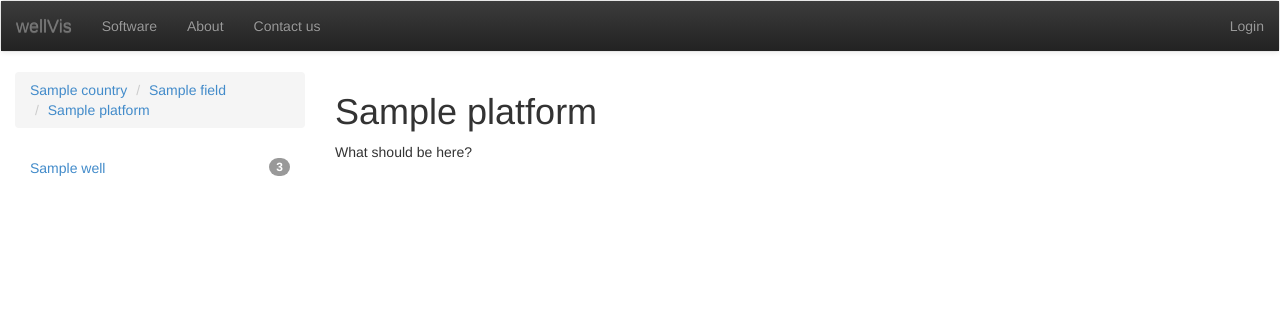
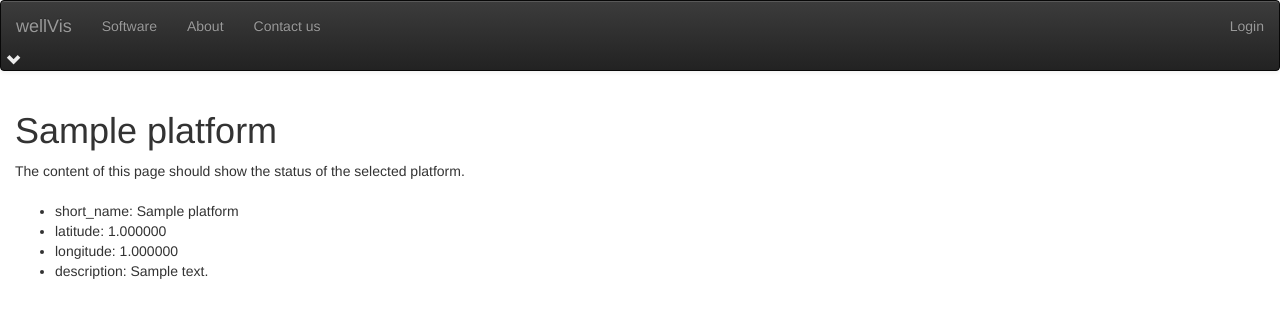
Before and after one commit to tomfa/ww, a Django app: page /platform/1 in a window 1280 px wide. Shown: the top 318 px of the page. Run offline with Django 3.2, Linux system fonts and the light colour scheme; tables that the repository leaves empty hold one stand-in row (values such as "Sample post"); some libraries are stand-ins or nearby versions.

Commit message:
cleaning up

```diff
--- /dev/null
+++ b/wellvis/static/js/jquery-cookie.js
@@ -0,0 +1,90 @@
+/*!
+ * jQuery Cookie Plugin v1.3.1
+ * https://github.com/carhartl/jquery-cookie
+ *
+ * Copyright 2013 Klaus Hartl
+ * Released under the MIT license
+ */
+(function ($, document, undefined) {
+
+	var pluses = /\+/g;
+
+	function raw(s) {
+		return s;
+	}
+
+	function decoded(s) {
+		return unRfc2068(decodeURIComponent(s.replace(pluses, ' ')));
+	}
+
+	function unRfc2068(value) {
+		if (value.indexOf('"') === 0) {
+			// This is a quoted cookie as according to RFC2068, unescape
+			value = value.slice(1, -1).replace(/\\"/g, '"').replace(/\\\\/g, '\\');
+		}
+		return value;
+	}
+
+	function fromJSON(value) {
+		return config.json ? JSON.parse(value) : value;
+	}
+
+	var config = $.cookie = function (key, value, options) {
+
+		// write
+		if (value !== undefined) {
+			options = $.extend({}, config.defaults, options);
+
+			if (value === null) {
+				options.expires = -1;
+			}
+
+			if (typeof options.expires === 'number') {
+				var days = options.expires, t = options.expires = new Date();
+				t.setDate(t.getDate() + days);
+			}
+
+			value = config.json ? JSON.stringify(value) : String(value);
+
+			return (document.cookie = [
+				encodeURIComponent(key), '=', config.raw ? value : encodeURIComponent(value),
+				options.expires ? '; expires=' + options.expires.toUTCString() : '', // use expires attribute, max-age is not supported by IE
+				options.path    ? '; path=' + options.path : '',
+				options.domain  ? '; domain=' + options.domain : '',
+				options.secure  ? '; secure' : ''
+			].join(''));
+		}
+
+		// read
+		var decode = config.raw ? raw : decoded;
+		var cookies = document.cookie.split('; ');
+		var result = key ? null : {};
+		for (var i = 0, l = cookies.length; i < l; i++) {
+			var parts = cookies[i].split('=');
+			var name = decode(parts.shift());
+			var cookie = decode(parts.join('='));
+
+			if (key && key === name) {
+				result = fromJSON(cookie);
+				break;
+			}
+
+			if (!key) {
+				result[name] = fromJSON(cookie);
+			}
+		}
+
+		return result;
+	};
+
+	config.defaults = {};
+
+	$.removeCookie = function (key, options) {
+		if ($.cookie(key) !== null) {
+			$.cookie(key, null, options);
+			return true;
+		}
+		return false;
+	};
+
+})(jQuery, document);
--- /dev/null
+++ b/wellvis/static/js/sidepanel.js
@@ -0,0 +1,39 @@
+/*
+*  Sidepanel.js
+*
+*  Purpose:
+*  Holds settings regarding sidepanel
+*  - Last view
+*  - Hidden or shown
+*
+*  Requirements:
+*  jquery-2.0.3.js or newer
+*  jquery-cookie.js   @https://github.com/carhartl/jquery-cookie
+*
+*  Usage:
+*
+*
+*/
+
+$(".sidePanelToggler").click(function() {
+    toggleSidePanel(!($(".sidepanel").is(":visible")));
+});
+
+
+function toggleSidePanel(visible) {
+    if (visible) {
+        $.cookie("sidepanel_hidden", "1", { path: '/' });
+        $(".sidePanelToggler").removeClass("glyphicon-chevron-down");
+        $(".sidePanelToggler").addClass("glyphicon-chevron-up");
+        $(".sidepanel").show();
+    } else {
+        $.cookie("sidepanel_hidden", "0", { path: '/' });
+        $(".sidepanel").hide();
+        $(".sidePanelToggler").removeClass("glyphicon-chevron-up");
+        $(".sidePanelToggler").addClass("glyphicon-chevron-down");
+    }
+}
+
+$( document ).ready(function() {
+      console.log($.cookie("sidepanel_hidden"));
+  });
--- a/wellvis/wcp/views.py
+++ b/wellvis/wcp/views.py
@@ -1,6 +1,6 @@
 from django.shortcuts import render_to_response, render, get_object_or_404
 from django.http import HttpResponseRedirect
-
+from wellvis.views import generate_sidepanel
 
 def home(request):
     """
@@ -13,4 +13,7 @@ def home(request):
         'cake':'THIS IS wCP'
     }
 
+    generate_sidepanel(context, request)
+
+
     return render(request, 'wellvis/home.html', context)
--- a/wellvis/wdesign/views.py
+++ b/wellvis/wdesign/views.py
@@ -1,6 +1,6 @@
 from django.shortcuts import render_to_response, render, get_object_or_404
 from django.http import HttpResponseRedirect
-
+from wellvis.views import generate_sidepanel
 
 def home(request):
     """
@@ -13,4 +13,6 @@ def home(request):
         'cake':'THIS IS wDesign'
     }
 
+    generate_sidepanel(context, request)
+
     return render(request, 'wellvis/home.html', context)
--- a/wellvis/wellvis/templates/base/main.html
+++ b/wellvis/wellvis/templates/base/main.html
@@ -3,11 +3,15 @@
 	<meta http-equiv="Content-Type" content="text/html; charset=utf-8">
 	<title>Wellvis - {{ page_title }}</title>
 
+	<!-- icon to show in tab corner of browser -->
 	<link rel="shortcut icon" type="image/png"
 	href="{{ STATIC_URL }}img/favicon.png">
+
+	<!-- links to css files. First files count less than lter files (last definition counts) -->
 	<link href="{{ STATIC_URL }}css/basestyle.css" rel="stylesheet">
 	<link href="{{ STATIC_URL }}css/bootstrap.css" rel="stylesheet">
 	<link href="{{ STATIC_URL }}css/bootstrap-theme.css" rel="stylesheet">
+
 	{% block styles %}{% endblock %}
 
 </head>
@@ -34,10 +38,13 @@
 <!-- SCRIPTS -->
 <script src="{{ STATIC_URL }}js/jquery-2.0.3.js"></script>
 <script src="{{ STATIC_URL }}js/bootstrap.js"></script>
+<script src="{{ STATIC_URL }}js/jquery-cookie.js"></script>
+<script src="{{ STATIC_URL }}js/sidepanel.js"></script>
 <!-- Date picker would be nice at some point-->
 
 {% if messages %}
 <script type="text/javascript" src="{{ STATIC_URL }}js/jquery.growl.js"></script>
+
 <script type="text/javascript">
 $(document).ready(function() {
 	{% for message in messages %}
--- a/wellvis/wellvis/templates/base/menu.html
+++ b/wellvis/wellvis/templates/base/menu.html
@@ -1,4 +1,4 @@
-<nav class="navbar navbar-default" role="navigation">
+<nav class="navbar navbar-default navbar-inverse" role="navigation">
   <!-- Brand and toggle get grouped for better mobile display -->
   <div class="navbar-header">
     <button type="button" class="navbar-toggle" data-toggle="collapse" data-target=".navbar-ex1-collapse">
@@ -8,10 +8,17 @@
       <span class="icon-bar"></span>
     </button>
     <a class="navbar-brand" href="/">wellVis</a>
+    <div class="toolline" style="padding:5px">
+      {% if sidepanel_hidden == "1" %}
+      <span class="glyphicon glyphicon-chevron-down sidePanelToggler" style="color:#EDEDED"></span>
+      {% else %}
+      <span class="glyphicon glyphicon-chevron-up sidePanelToggler" style="color:#EDEDED"></span>
+      {% endif %}
+    </div>
   </div>
 
   <!-- Collect the nav links, forms, and other content for toggling -->
-  <div class="collapse navbar-collapse navbar-ex1-collapse navbar-inverse">
+  <div class="collapse navbar-collapse navbar-ex1-collapse">
     <ul class="nav navbar-nav">
       {% if user.is_authenticated %}
       <li><a href="/dashboard/">wPanel</a></li>
@@ -31,12 +38,14 @@
 
     <ul class="nav navbar-nav navbar-right">
       <li><a href="/wsupport/">wSupport</a></li>
+      <!-- Search -->
+      <!--
       <form class="navbar-form navbar-left" role="search">
         <div class="form-group">
           <input type="text" class="form-control" placeholder="Search">
         </div>
         <button type="submit" class="btn btn-default">Go</button>
-      </form>
+      </form>-->
     </ul>
     {% else %}
     <li><a href="#">Software</a></li>
--- a/wellvis/wellvis/templates/base/sidepanel.html
+++ b/wellvis/wellvis/templates/base/sidepanel.html
@@ -1,18 +1,22 @@
+
+{% if sidepanel_hidden == "1" %}
+<div class="col-sm-4 col-md-3 sidepanel" style="display:none;">
+{% else %}
 <div class="col-sm-4 col-md-3 sidepanel">
-<ol class="breadcrumb platform">
-  {% if not selected_country %}
-  <li class="breadcrumb_country">&nbsp;</li>
-  {% else %}
-  <li class="breadcrumb_country"><a href="/country/{{ selected_country.pk }}">{{ selected_country.short_name }}</a></li>
+{% endif %}
+<ol class="breadcrumb">
+  <li><a href="/dashboard">home</a></li>
+  {% if selected_country %}
+  <li class="breadcrumb_country"><a href="/country/{{ selected_country.pk }}">{{ selected_country.short_name|lower }}</a></li>
 
   {% if selected_field %}
-  <li class="breadcrumb_field"><a href="/field/{{ selected_field.pk }}">{{ selected_field.short_name }}</a></li>
+  <li class="breadcrumb_field"><a href="/field/{{ selected_field.pk }}">{{ selected_field.short_name|lower }}</a></li>
 
   {% if selected_platform %}
-  <li class="breadcrumb_platform"><a href="/platform/{{ selected_platform.pk }}">{{ selected_platform.short_name }}</a></li>
+  <li class="breadcrumb_platform"><a href="/platform/{{ selected_platform.pk }}">{{ selected_platform.short_name|lower }}</a></li>
 
   {% if selected_well %}
-  <li class="breadcrumb_well"><a href="/well/{{ selected_well.pk }}">{{ selected_well.short_name }}</a></li>
+  <li class="breadcrumb_well"><a href="/well/{{ selected_well.pk }}">{{ selected_well.short_name|lower }}</a></li>
 
   {% endif %}{% endif %}{% endif %}{% endif %}
 
@@ -69,6 +73,5 @@
     <li><a href="#">wDesign</a></li>
     <li><a href="#">wReport</a></li>
   {% endif %}{% endif %}{% endif %}{% endif %}
-
 </ul>
 </div>
--- a/wellvis/wellvis/templates/wellvis/platform.html
+++ b/wellvis/wellvis/templates/wellvis/platform.html
@@ -1,5 +1,12 @@
 {% extends "base/main.html" %}
 
 {% block content %}
-<p>What should be here?</p>
+<p>The content of this page should show the status of the selected platform.</p>
+<h3></h3>
+<ul>
+    <li>short_name: {{ selected_platform.short_name }}</li>
+    <li>latitude: {{ selected_platform.latitude }}</li>
+    <li>longitude: {{ selected_platform.longitude }}</li>
+    <li>description: {{ selected_platform.description }}</li>
+</ul>
 {% endblock %}
--- a/wellvis/wellvis/views.py
+++ b/wellvis/wellvis/views.py
@@ -2,18 +2,22 @@ from django.shortcuts import render_to_response, render, get_object_or_404, redi
 from django.http import HttpResponseRedirect
 from main.models import Country, Field, Platform, Well
 
-# Which method is called, is defined from urls.py
+
 def home(request):
     """
     View for home page, introducing what the page is for non-logged in users,
     showing a demo of the software, contact info and such.
     """
     context = {
-        # This dataformat is JSON
         'thisDataFormat':'JSON',
         'cake':'is Always Good',
         'page_title': "Homesweethome",
     }
+
+    try:
+        add_sidepanel_to_context(context, request.COOKIES.get('sidepanel_type'), request.COOKIES.get('sidepanel_id'), hidden=request.COOKIES.get('sidepanel_hidden'))
+    except:
+        pass
 
     return render(request, 'wellvis/home.html', context)
 
@@ -22,74 +26,143 @@ def view_country(request, countryid):
     """
     View for country.
     """
-    selected_country = get_object_or_404(Country, pk=countryid)
-    fields = Field.objects.filter(country=selected_country)
+    context = {}
+    add_sidepanel_to_context(context, "country", countryid, hidden=request.COOKIES.get('sidepanel_hidden'))
 
-    context = {
-        'selected_country':selected_country,
-        'fields':fields,
-        'page_title': selected_country.name,
-    }
+    response = render(request, 'wellvis/country.html', context)
 
-    return render(request, 'wellvis/country.html', context)
+    response.set_cookie("sidepanel_type", value='country', max_age=None, expires=None, path='/', domain=None, secure=None, httponly=False)
+    response.set_cookie("sidepanel_id", value=countryid, max_age=None, expires=None, path='/', domain=None, secure=None, httponly=False)
+
+    return response
 
 
 def view_field(request, fieldid):
     """
     View for field.
     """
-    selected_field = get_object_or_404(Field, pk=fieldid)
-    selected_country = selected_field.country
-    platforms = Platform.objects.filter(field=selected_field)
+    context = {}
+    add_sidepanel_to_context(context, "field", fieldid, request.COOKIES.get('sidepanel_hidden'))
 
-    context = {
-        'selected_field':selected_field,
-        'selected_country':selected_country,
-        'platforms': platforms,
-        'page_title': selected_field.name,
-    }
+    response = render(request, 'wellvis/field.html', context)
 
-    return render(request, 'wellvis/field.html', context)
+    response.set_cookie("sidepanel_type", value='field', max_age=None, expires=None, path='/', domain=None, secure=None, httponly=False)
+    response.set_cookie("sidepanel_id", value=fieldid, max_age=None, expires=None, path='/', domain=None, secure=None, httponly=False)
 
+    return response
+
+
+def generate_sidepanel(context, request):
+    if (request):
+        type = request.COOKIES.get('sidepanel_type')
+        id = request.COOKIES.get('sidepanel_id')
+        hidden = request.COOKIES.get('sidepanel_hidden')
+    return add_sidepanel_to_context(context, type, id, hidden)
+
+
+def add_sidepanel_to_context(context, type=None, id=1, hidden=0):
+
+    '''
+    Adds sidepanel with selected project based on cookies.
+    Issue: Will give 404-page if you delete a project saved in cookies
+    '''
+
+
+
+    if type == None:
+        countries = Country.objects.all()
+        newcontext = {
+            'countries':countries,
+        }
+
+    elif type == "country":
+        selected_country = get_object_or_404(Country, pk=id)
+        fields = Field.objects.filter(country=selected_country)
+
+        newcontext = {
+            'selected_country':selected_country,
+            'fields':fields,
+            'page_title': selected_country.name,
+        }
+
+    elif type == "field":
+        selected_field = get_object_or_404(Field, pk=id)
+        selected_country = selected_field.country
+        platforms = Platform.objects.filter(field=selected_field)
+
+        newcontext = {
+            'selected_field':selected_field,
+            'selected_country':selected_country,
+            'platforms': platforms,
+            'page_title': selected_field.name,
+        }
+
+    elif type == "platform":
+        selected_platform = get_object_or_404(Platform, pk=id)
+        selected_field = selected_platform.field
+        selected_country = selected_field.country
+        wells = Well.objects.filter(platform=selected_platform)
+
+        newcontext = {
+            'selected_platform':selected_platform,
+            'selected_country':selected_country,
+            'selected_field':selected_field,
+            'wells': wells,
+            'page_title': selected_platform.name,
+        }
+
+    elif type == "well":
+        selected_well = get_object_or_404(Well, pk=id)
+        selected_platform = selected_well.platform
+        selected_field = selected_platform.field
+        selected_country = selected_field.country
+
+        newcontext = {
+            'selected_well':selected_well,
+            'selected_platform':selected_platform,
+            'selected_field':selected_field,
+            'selected_country':selected_country,
+            'page_title': selected_well.name,
+        }
+
+    if hidden == "1":
+        newcontext['sidepanel_hidden'] = '0'
+    else:
+        newcontext['sidepanel_hidden'] = '1'
+
+
+
+    context.update(newcontext)
+    return context
 
 def view_platform(request, platformid):
     """
     View for platform.
     """
-    selected_platform = get_object_or_404(Platform, pk=platformid)
-    selected_field = selected_platform.field
-    selected_country = selected_field.country
-    wells = Well.objects.filter(platform=selected_platform)
+    context = {}
+    add_sidepanel_to_context(context, "platform", platformid, request.COOKIES.get('sidepanel_hidden'))
 
-    context = {
-        'selected_platform':selected_platform,
-        'selected_country':selected_country,
-        'selected_field':selected_field,
-        'wells': wells,
-        'page_title': selected_platform.name,
-    }
+    response = render(request, 'wellvis/platform.html', context)
 
-    return render(request, 'wellvis/platform.html', context)
+    response.set_cookie("sidepanel_type", value='platform', max_age=None, expires=None, path='/', domain=None, secure=None, httponly=False)
+    response.set_cookie("sidepanel_id", value=platformid, max_age=None, expires=None, path='/', domain=None, secure=None, httponly=False)
+
+    return response
 
 
 def view_well(request, wellid):
     """
     View for well.
     """
-    selected_well = get_object_or_404(Well, pk=wellid)
-    selected_platform = selected_well.platform
-    selected_field = selected_platform.field
-    selected_country = selected_field.country
+    context = {}
+    add_sidepanel_to_context(context, "well", wellid, request.COOKIES.get('sidepanel_hidden'))
 
-    context = {
-        'selected_well':selected_well,
-        'selected_platform':selected_platform,
-        'selected_field':selected_field,
-        'selected_country':selected_country,
-        'page_title': selected_well.name,
-    }
+    response = render(request, 'wellvis/well.html', context)
 
-    return render(request, 'wellvis/well.html', context)
+    response.set_cookie("sidepanel_type", value='well', max_age=None, expires=None, path='/', domain=None, secure=None, httponly=False)
+    response.set_cookie("sidepanel_id", value=wellid, max_age=None, expires=None, path='/', domain=None, secure=None, httponly=False)
+
+    return response
 
 def dashboard(request):
     """
@@ -99,7 +172,7 @@ def dashboard(request):
 
     # if user is not logged in, return the home function
     if not request.user.is_authenticated():
-        return redirect('/admin/?next=%s' % request.path)
+        return redirect('/')
 
     countries = Country.objects.all()
     fields = Field.objects.all()
@@ -113,4 +186,6 @@ def dashboard(request):
         'wells': wells
     }
 
+    add_sidepanel_to_context(context, hidden=request.COOKIES.get('sidepanel_hidden'))
+
     return render(request, 'wellvis/dashboard.html', context)
--- a/wellvis/wpath/views.py
+++ b/wellvis/wpath/views.py
@@ -1,5 +1,6 @@
 from django.shortcuts import render_to_response, render, get_object_or_404
 from django.http import HttpResponseRedirect
+from wellvis.views import generate_sidepanel
 
 
 def home(request):
@@ -12,6 +13,8 @@ def home(request):
         'thisDataFormat':'THIS IS WPATH',
         'cake':'THIS IS WPATH'
     }
+
+    generate_sidepanel(context, request)
 
     return render(request, 'wellvis/home.html', context)
 
```
Also changed, not shown: wellvis/wellvis/templates/wellvis/country.html (+8 -1 lines), wellvis/wellvis/templates/wellvis/field.html (+7 -1 lines), wellvis/wellvis/templates/wellvis/well.html (+6 -1 lines), wellvis/static/fonts/glyphicons-halflings-regular.ttf (renamed from wellvis/static/css/fonts/glyphicons-halflings-regular.ttf), wellvis/static/fonts/glyphicons-halflings-regular.woff (renamed from wellvis/static/css/fonts/glyphicons-halflings-regular.woff), 5 other files.
